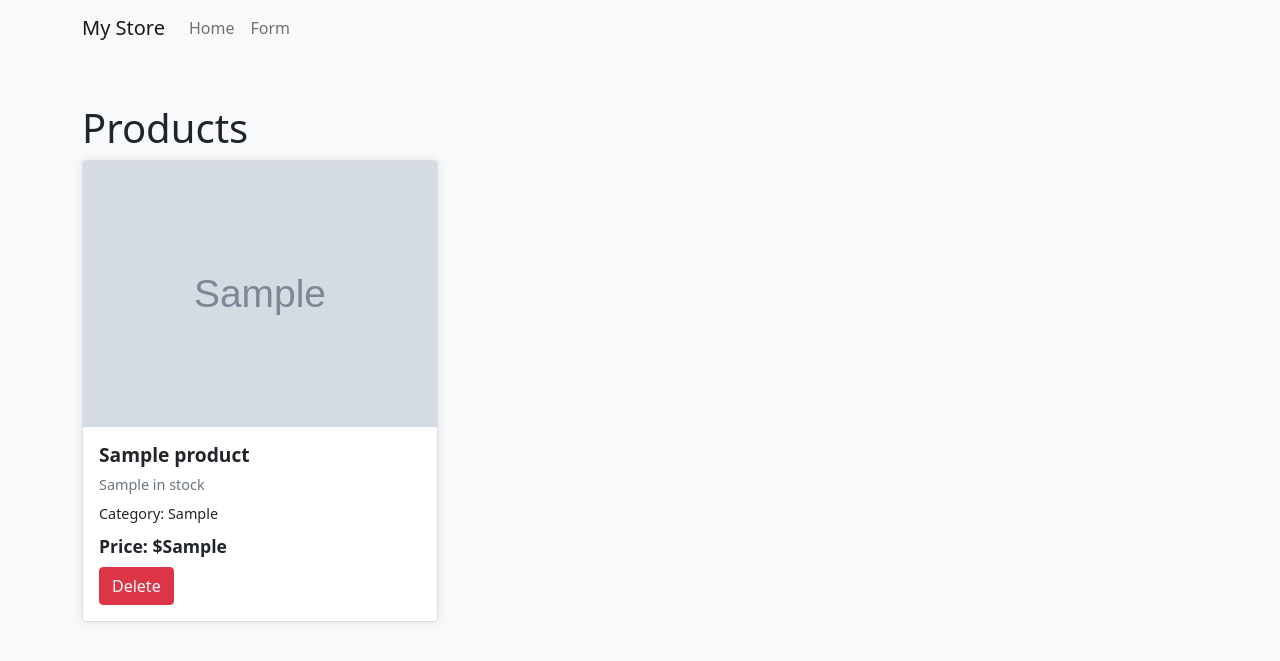
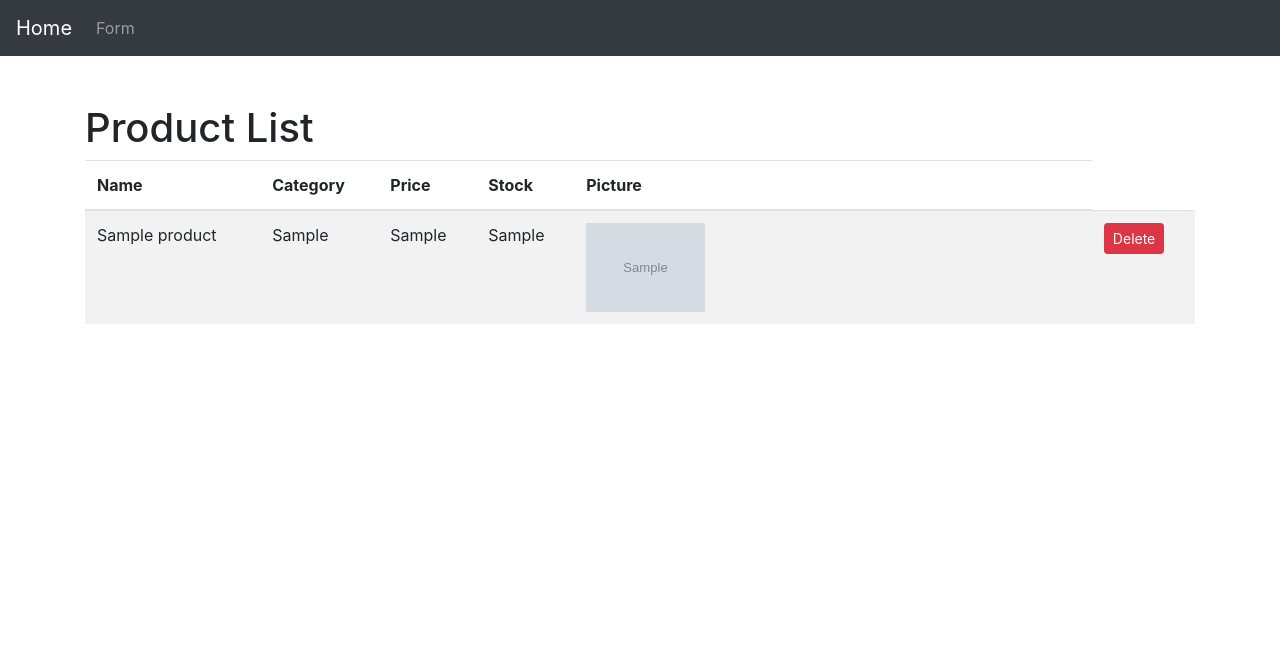
Before and after one commit to eladh23/Store, a Flask app: page / in a window 1280 px wide. Shown: the top 661 px of the page. Run offline with Flask 3, Linux system fonts and the light colour scheme; tables that the repository leaves empty hold one stand-in row (values such as "Sample post"); grey boxes marked "Sample" are stand-in pictures; some libraries are stand-ins or nearby versions.

Commit message:
some html changes and add delete and create buttons

```diff
--- a/app.py
+++ b/app.py
@@ -48,15 +48,7 @@ def get_product(id=None):
 def create_product(id=None):
     data = request.get_json()
     if id is None:
-        new_product = Product(
-            id=data["id"],
-            name=data["name"],
-            category=data["category"],
-            price=data["price"],
-            stock=data["stock"],
-            picture = data["picture"]
-        )
-
+        new_product = Product(**data)
         db.session.add(new_product)
         db.session.commit()
         return jsonify({"message": "Product created successfully"})
--- a/templates/index.html
+++ b/templates/index.html
@@ -2,135 +2,68 @@
 <html>
 
 <head>
-    <title>My Store</title>
-
-    <link rel="stylesheet" href="https://cdnjs.cloudflare.com/ajax/libs/twitter-bootstrap/5.0.2/css/bootstrap.min.css">
-    <style>
-        body {
-            background-color: #f8f9fa;
-        }
-
-        .navbar {
-            background-color: #ffffff;
-        }
-
-        .card {
-            box-shadow: 0px 0px 10px rgba(0, 0, 0, 0.1);
-        }
-
-        .product-title {
-            font-size: 1.2rem;
-            font-weight: bold;
-            margin-bottom: 0.5rem;
-        }
-
-        .product-stock {
-            color: #6c757d;
-            font-size: 0.9rem;
-            margin-bottom: 0.5rem;
-        }
-
-        .product-category {
-            font-size: 0.9rem;
-            margin-bottom: 0.5rem;
-        }
-
-        .product-price {
-            font-size: 1.1rem;
-            font-weight: bold;
-            margin-bottom: 0.5rem;
-        }
-
-        .btn-delete {
-            background-color: #dc3545;
-            border-color: #dc3545;
-        }
-
-        .btn-delete:hover {
-            background-color: #c82333;
-            border-color: #bd2130;
-        }
-
-        .form-container {
-            background-color: #ffffff;
-            padding: 2rem;
-            box-shadow: 0px 0px 10px rgba(0, 0, 0, 0.1);
-        }
-    </style>
+    <title>Home Page</title>
+    <link rel="stylesheet" href="https://stackpath.bootstrapcdn.com/bootstrap/4.5.0/css/bootstrap.min.css">
 </head>
 
 <body>
-    <nav class="navbar navbar-expand-lg navbar-light bg-light">
-        <div class="container">
-            <a class="navbar-brand" href="/">My Store</a>
-            <button class="navbar-toggler" type="button" data-bs-toggle="collapse" data-bs-target="#navbarNav"
+    <nav class="navbar navbar-expand-lg navbar-dark bg-dark">
+        <a class="navbar-brand" href="/">Home</a>
+        <button class="navbar-toggler" type="button" data-toggle="collapse" data-target="#navbarNav"
             aria-controls="navbarNav" aria-expanded="false" aria-label="Toggle navigation">
             <span class="navbar-toggler-icon"></span>
         </button>
         <div class="collapse navbar-collapse" id="navbarNav">
-                <ul class="navbar-nav ml-auto">
+            <ul class="navbar-nav">
                 <li class="nav-item">
-                        <a class="nav-link" href="/">Home</a>
+                    <a class="nav-link" href="/form">Form</a>
                 </li>
-                    <li class="nav-item">
-                        <a class="nav-link" href="form.html">Form</a>
-                    </li>
-
-
             </ul>
-            </div>
         </div>
     </nav>
 
     <div class="container mt-5">
-        <h1>Products</h1>
-
-        <div class="row row-cols-1 row-cols-md-3 g-4" id="articlerow">
+        <h1>Product List</h1>
+        <table class="table table-striped">
+            <thead>
+                <tr>
+                    <th>Name</th>
+                    <th>Category</th>
+                    <th>Price</th>
+                    <th>Stock</th>
+                    <th>Picture</th>
+                </tr>
+            </thead>
+            <tbody>
                 {% for product in products %}
-            <div class="col-sm-4">
-                <div class="card">
-                    <img src="{{ product.picture }}" class="card-img-top" alt="Product Image">
-                    <div class="card-body">
-                        <h5 class="product-title">{{ product.name }}</h5>
-                        <p class="product-stock">{{ product.stock }} in stock</p>
-                        <p class="product-category">Category: {{ product.category }}</p>
-                        <p class="product-price">Price: ${{ product.price }}</p>
-                        <a href="#" class="btn btn-primary btn-delete"
-                            onclick="deleteProduct({{ product.id }})">Delete</a>
-                    </div>
-                </div>
-            </div>
+                <tr>
+                    <td>{{ product.name }}</td>
+                    <td>{{ product.category }}</td>
+                    <td>{{ product.price }}</td>
+                    <td>{{ product.stock }}</td>
+                    <td><img src="{{ product.picture }}" style="width: 24%"></td>
+                    <td><button class="btn btn-danger btn-sm" onclick="deleteProduct('{{ product.id }}')">Delete</button></td>
+                </tr>
                 {% endfor %}
-        </div>
+            </tbody>
+        </table>
     </div>
 
-    <script src="https://cdnjs.cloudflare.com/ajax/libs/twitter-bootstrap/5.0.2/js/bootstrap.bundle.min.js"></script>
-    <script src="https://cdnjs.cloudflare.com/ajax/libs/axios/0.24.0/axios.min.js"></script>
+    <script src="https://code.jquery.com/jquery-3.5.1.slim.min.js"></script>
+    <script src="https://cdn.jsdelivr.net/npm/@popperjs/core@2.5.3/dist/umd/popper.min.js"></script>
+    <script src="https://stackpath.bootstrapcdn.com/bootstrap/4.5.0/js/bootstrap.min.js"></script>
+    <script src="https://cdn.jsdelivr.net/npm/axios/dist/axios.min.js"></script>
     <script>
-        const HOST = 'http://127.0.0.1:9000';
-
-        function deleteProduct(productID) {
-            console.log('delete product', productID);
-            axios.delete(`${HOST}/delete_product/${productID}`);
+        function deleteProduct(productId) {
+            if (confirm("Are you sure you want to delete this product?")) {
+                axios.delete(`/delete_product/${productId}`)
+                    .then(function (response) {
+                        if (response.status === 200) {
+                            console.log("Product deleted successfully");
                         }
-
-        axios.get(`${HOST}/products`).then(res => {
-            console.log(res.data);
-            const products = res.data;
-            const resultHTML = products.map(product => `
-                <div class="col-sm-4">
-                    <div class="panel panel-primary">
-                        <div class="panel-heading">${product.name} - ${product.category}</div>
-                        <div class="panel-body">
-                            <img src="${product.image}" class="img-responsive" style="width:100%" alt="Image">
-                        </div>
-                        <div class="panel-footer">${product.price} - stock: ${product.stock}</div>
-                    </div>
-                </div>
-            `).join('');
-            const articlerow = document.getElementById('articlerow');
-            articlerow.innerHTML = resultHTML;
-        });
+                    })
+            }
+        }
     </script>
 </body>
 
```
Also changed, not shown: templates/form.html (+70 -53 lines). Lines whose indentation alone changed are shown as unchanged.
